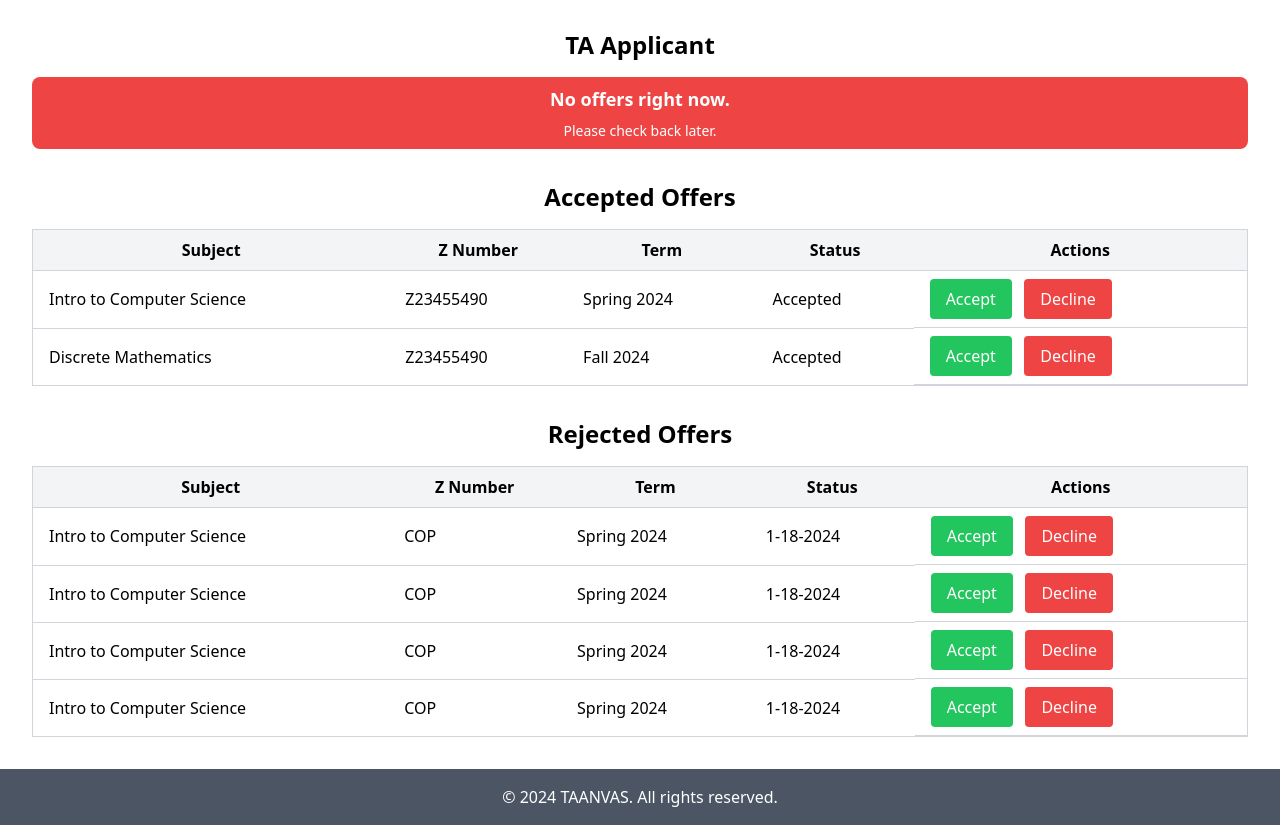
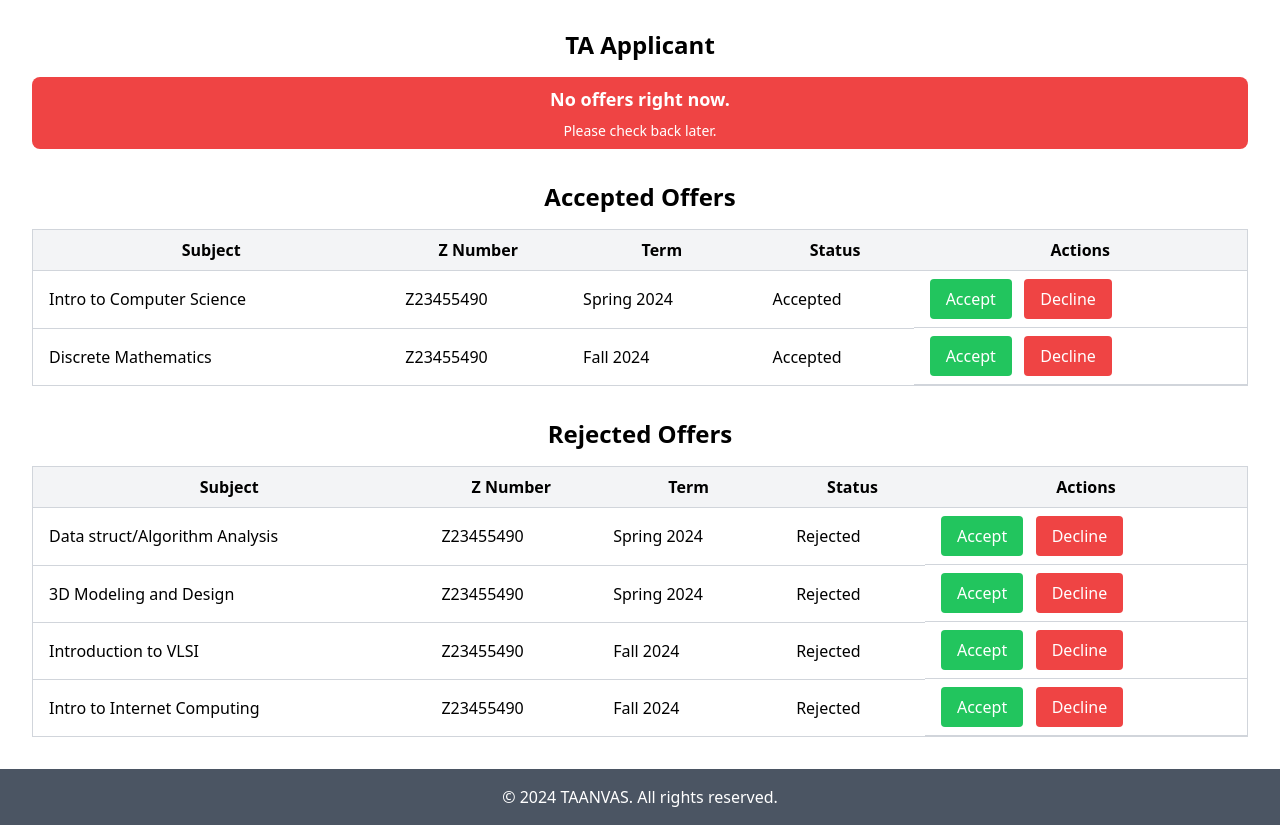
Before and after one commit to TAANVAS/Taanvas, a website: page ta_applicant/ta_applicant.html in a window 1280 px wide. Shown: the part 67-892 px from the top of the page. Drawn offline with nearby package versions, Linux system fonts and the light colour scheme.

Commit message:
+TA Dashboard
+Accepted courses
+Rejected courses
+Accept button
+Decline button

```diff
--- a/ta_applicant/ta_applicant.html
+++ b/ta_applicant/ta_applicant.html
@@ -88,10 +88,10 @@
 			<!-- tbody -->
 			<tbody>
 				<tr>
-					<td class="py-2 px-4 border-b border-gray-300">Intro to Computer Science</td>
-					<td class="py-2 px-4 border-b border-gray-300">COP</td>
+					<td class="py-2 px-4 border-b border-gray-300">Data struct/Algorithm Analysis</td>
+					<td class="py-2 px-4 border-b border-gray-300">Z23455490</td>
 					<td class="py-2 px-4 border-b border-gray-300">Spring 2024</td>
-					<td class="py-2 px-4 border-b border-gray-300">1-18-2024</td>
+					<td class="py-2 px-4 border-b border-gray-300">Rejected</td>
 					<td class="py-2 px-4 border-b border-gray-300" style="display: flex;">
 					    <button class="acceptButton px-4 py-2 bg-green-500 text-white rounded">Accept</button>
 					    &nbsp; &nbsp;
@@ -99,10 +99,10 @@
 					</td>
 				</tr>
 				<tr>
-					<td class="py-2 px-4 border-b border-gray-300">Intro to Computer Science</td>
-					<td class="py-2 px-4 border-b border-gray-300">COP</td>
+					<td class="py-2 px-4 border-b border-gray-300">3D Modeling and Design</td>
+					<td class="py-2 px-4 border-b border-gray-300">Z23455490</td>
 					<td class="py-2 px-4 border-b border-gray-300">Spring 2024</td>
-					<td class="py-2 px-4 border-b border-gray-300">1-18-2024</td>
+					<td class="py-2 px-4 border-b border-gray-300">Rejected</td>
 					<td class="py-2 px-4 border-b border-gray-300" style="display: flex;">
 					    <button class="acceptButton px-4 py-2 bg-green-500 text-white rounded">Accept</button>
 					    &nbsp; &nbsp;
@@ -110,10 +110,10 @@
 					</td>
 				</tr>
 				<tr>
-					<td class="py-2 px-4 border-b border-gray-300">Intro to Computer Science</td>
-					<td class="py-2 px-4 border-b border-gray-300">COP</td>
-					<td class="py-2 px-4 border-b border-gray-300">Spring 2024</td>
-					<td class="py-2 px-4 border-b border-gray-300">1-18-2024</td>
+					<td class="py-2 px-4 border-b border-gray-300">Introduction to VLSI</td>
+					<td class="py-2 px-4 border-b border-gray-300">Z23455490</td>
+					<td class="py-2 px-4 border-b border-gray-300">Fall 2024</td>
+					<td class="py-2 px-4 border-b border-gray-300">Rejected</td>
 					<td class="py-2 px-4 border-b border-gray-300" style="display: flex;">
 					    <button class="acceptButton px-4 py-2 bg-green-500 text-white rounded">Accept</button>
 					    &nbsp; &nbsp;
@@ -121,10 +121,10 @@
 					</td>
 				</tr>
 				<tr>
-					<td class="py-2 px-4 border-b border-gray-300">Intro to Computer Science</td>
-					<td class="py-2 px-4 border-b border-gray-300">COP</td>
-					<td class="py-2 px-4 border-b border-gray-300">Spring 2024</td>
-					<td class="py-2 px-4 border-b border-gray-300">1-18-2024</td>
+					<td class="py-2 px-4 border-b border-gray-300">Intro to Internet Computing</td>
+					<td class="py-2 px-4 border-b border-gray-300">Z23455490</td>
+					<td class="py-2 px-4 border-b border-gray-300">Fall 2024</td>
+					<td class="py-2 px-4 border-b border-gray-300">Rejected</td>
 					<td class="py-2 px-4 border-b border-gray-300" style="display: flex;">
 					    <button class="acceptButton px-4 py-2 bg-green-500 text-white rounded">Accept</button>
 					    &nbsp; &nbsp;
@@ -144,6 +144,30 @@
 	</footer>
 
 	<!-- scripts -->
+	<script>
+		const acceptButtons = document.querySelectorAll('.acceptButton');
+		const denyButtons = document.querySelectorAll('.denyButton');
+
+		acceptButtons.forEach(acceptButton => {
+		    acceptButton.addEventListener('click', function() {
+		        acceptButton.textContent = "Accepted";
+		        const relatedDenyButton = acceptButton.parentElement.querySelector('.denyButton');
+		        if (relatedDenyButton) {
+		            relatedDenyButton.style.display = 'none';
+		        }
+		    });
+		});
+
+		denyButtons.forEach(denyButton => {
+		    denyButton.addEventListener('click', function() {
+		        denyButton.textContent = "Declined";
+		        const relatedAcceptButton = denyButton.parentElement.querySelector('.acceptButton');
+		        if (relatedAcceptButton) {
+		            relatedAcceptButton.style.display = 'none';
+		        }
+		    });
+		});
+	</script>
 </body>
 
 </html>
```
